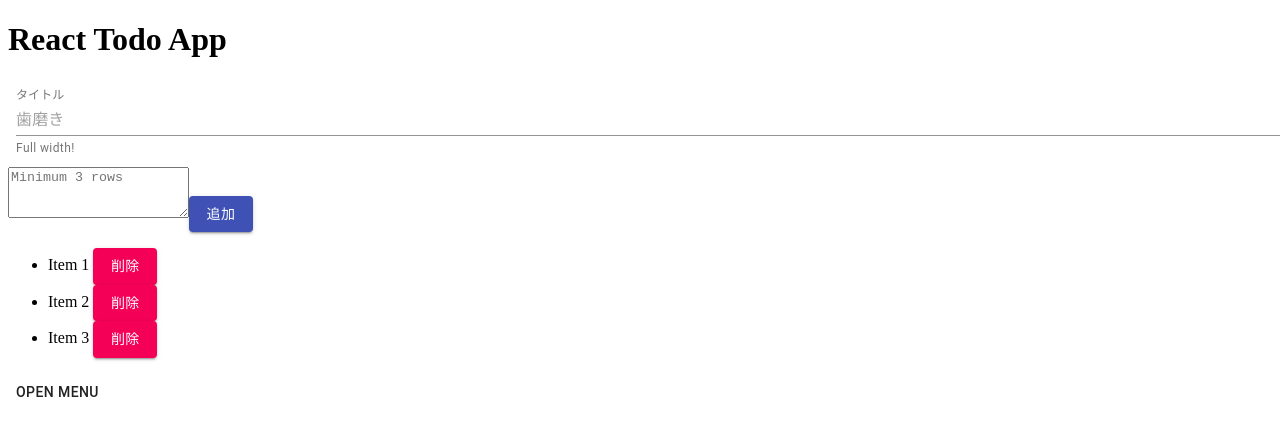
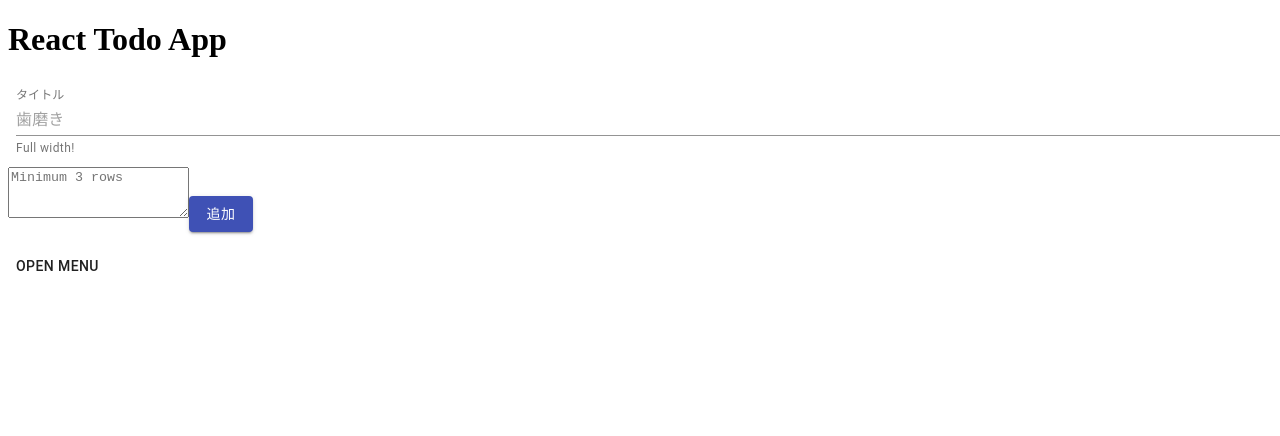
Before and after one commit to ncdcdev/react-study-todo-app, a React app: page / in a window 1280 px wide. Shown: the top 436 px of the page. Built offline with nearby package versions, Linux system fonts and the light colour scheme.

Commit message:
handleAdd

```diff
--- a/src/components/List.js
+++ b/src/components/List.js
@@ -9,27 +9,20 @@ let btn = {
   cursor: 'pointer',
 };
 
-const List = props => (
+const List = props => {
+  const { list } = props;
+  return (
     <ul className="siimple-list">
+      {list.map((n, i) => (
         <li className="siimple-list-item siimple--bg-white" style={style}>
-      Item 1{' '}
+          {n.title}
           <Button variant="contained" color="secondary" onClick={console.log(333)}>
             削除
           </Button>
         </li>
-    <li className="siimple-list-item siimple--bg-white" style={style}>
-      Item 2{' '}
-      <Button variant="contained" color="secondary" onClick={console.log(333)}>
-        削除
-      </Button>
-    </li>
-    <li className="siimple-list-item siimple--bg-white" style={style}>
-      Item 3{' '}
-      <Button variant="contained" color="secondary" onClick={console.log(333)}>
-        削除
-      </Button>
-    </li>
+      ))}
     </ul>
   );
+};
 
 export default List;
--- a/src/pages/Top.js
+++ b/src/pages/Top.js
@@ -20,7 +20,7 @@ const Top = () => {
     <div>
       <h1>React Todo App</h1>
       <Add handleAdd={e => setList([...list, e])} />
-      <List />
+      <List list={list} />
 
       {/*FIXME*/}
       <Button aria-controls="simple-menu" aria-haspopup="true" onClick={handleClick}>
```
Lines whose indentation alone changed are shown as unchanged.
